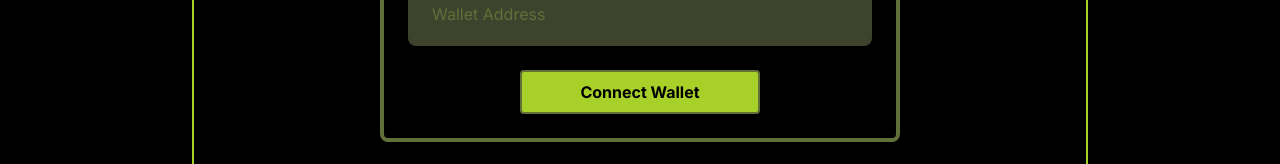
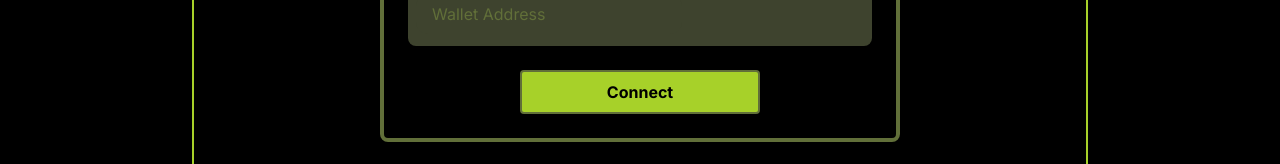
Before and after one commit to Saiweb3dev/Ethereum_Transfer_NextJS, a Next.js app: page / in a window 1280 px wide. Shown: the part 525-689 px from the top of the page. Built offline with nearby package versions, Linux system fonts and the light colour scheme.

Commit message:
added spinner & alert if no wallet

```diff
--- a/src/app/globals.css
+++ b/src/app/globals.css
@@ -41,4 +41,8 @@ body {
     @apply bg-neon text-black border-2 border-fade_green hover:bg-fade_green font-bold py-2 px-4 min-w-60 rounded transition-all duration-300 transform hover:scale-105 active:scale-95
   }
 
+  .spinner{
+
+  }
+
 }
--- a/src/components/Navbar/Navbar.tsx
+++ b/src/components/Navbar/Navbar.tsx
@@ -1,17 +1,22 @@
 "use client"
-import React from 'react';
+
+import React,{useState} from 'react';
 import { useWallet } from '@/context/WalletContext';
 import Link from 'next/link';
 import { Address } from 'web3';
 import NetworkDropdown from './NetworkDropdown';
+import Spinner from '../Spinner';
 const Navbar: React.FC = () => {
   const { connected, walletAddress, networkId, connectWallet, changeNetwork } = useWallet();
-
+  const [isLoading,setIsLoading] = useState<boolean>(false);
   const handleConnect = async () => {
     try {
+      setIsLoading(true)
       await connectWallet();
     } catch (error) {
       console.error('Error connecting wallet:', error);
+    } finally{
+      setIsLoading(false)
     }
   };
 
@@ -48,7 +53,7 @@ const Navbar: React.FC = () => {
             className="button"
             onClick={handleConnect}
           >
-            Connect
+           {isLoading ?<Spinner/> : 'Connect' }
           </button>
         )}
       </div>
--- /dev/null
+++ b/src/components/Spinner.tsx
@@ -0,0 +1,12 @@
+// Spinner.tsx
+import React from 'react';
+
+const Spinner: React.FC = () => {
+  return (
+    <div className="flex items-center justify-center">
+      <div className="w-8 h-8 border-4 border-black rounded-full border-t-transparent animate-spin"></div>
+    </div>
+  );
+};
+
+export default Spinner;
--- a/src/components/WalletConnection.tsx
+++ b/src/components/WalletConnection.tsx
@@ -1,9 +1,22 @@
 // src/components/WalletConnection.tsx
-import React from 'react';
+"use client";
+import React,{useState} from 'react';
 import { useWallet } from '@/context/WalletContext';
-
+import Spinner from './Spinner';
 const WalletConnection: React.FC = () => {
   const { connected, walletAddress, connectWallet, disconnectWallet } = useWallet();
+
+  const [isLoading,setIsLoading] = useState<boolean>(false);
+  const handleConnect = async () => {
+    try {
+      setIsLoading(true)
+      await connectWallet();
+    } catch (error) {
+      console.error('Error connecting wallet:', error);
+    } finally{
+      setIsLoading(false)
+    }
+  };
 
   return (
     <div className=''>
@@ -13,7 +26,12 @@ const WalletConnection: React.FC = () => {
           <button className='button' onClick={disconnectWallet}>Disconnect</button>
         </div>
       ) : (
-        <button className='button' onClick={connectWallet}>Connect Wallet</button>
+        <button
+            className="button"
+            onClick={handleConnect}
+          >
+           {isLoading ?<Spinner/> : 'Connect' }
+          </button>
       )}
     </div>
   );
--- a/src/context/WalletContext.tsx
+++ b/src/context/WalletContext.tsx
@@ -53,6 +53,7 @@ export const WalletProvider: React.FC<{ children: React.ReactNode }> = ({ childr
         console.error('Error connecting wallet:', error);
       }
     } else {
+      alert("Please install MetaMask or other Ethereum-compatible wallet");
       console.error('No Ethereum provider found');
     }
   };
```
